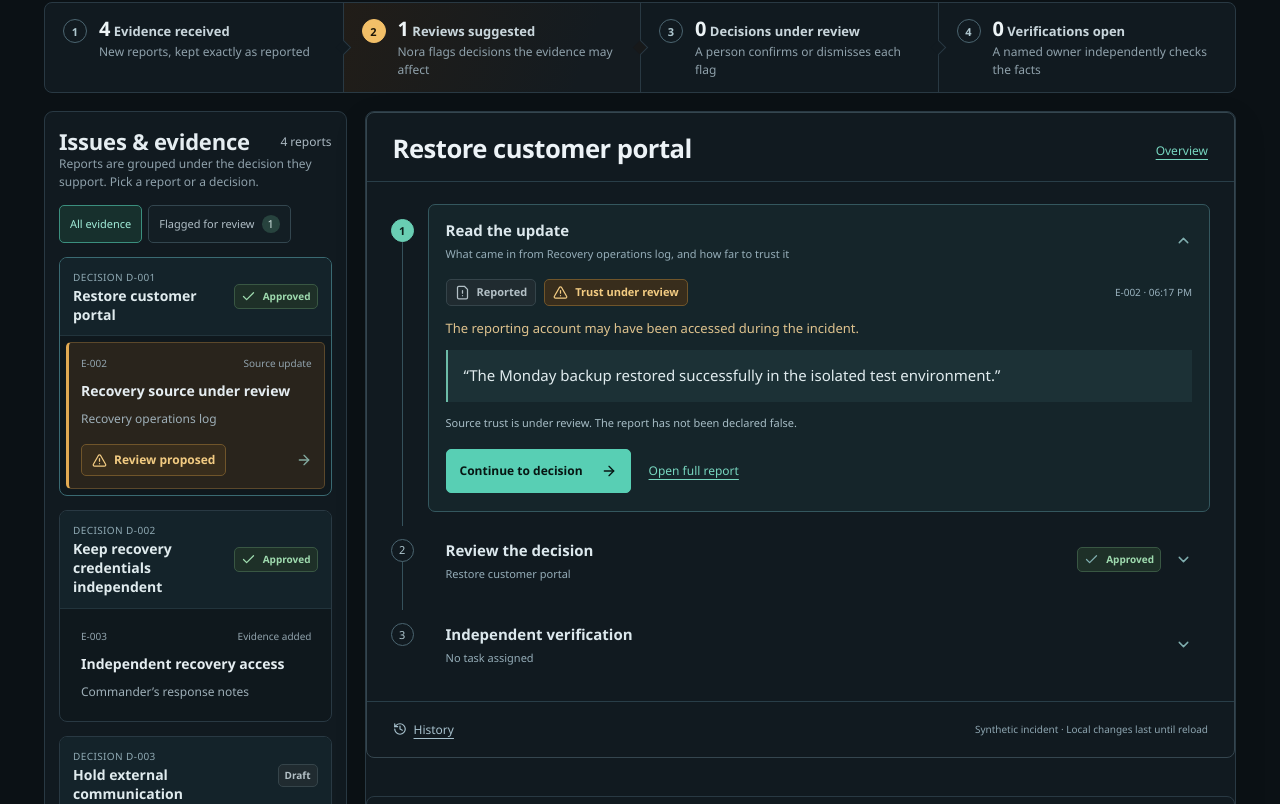
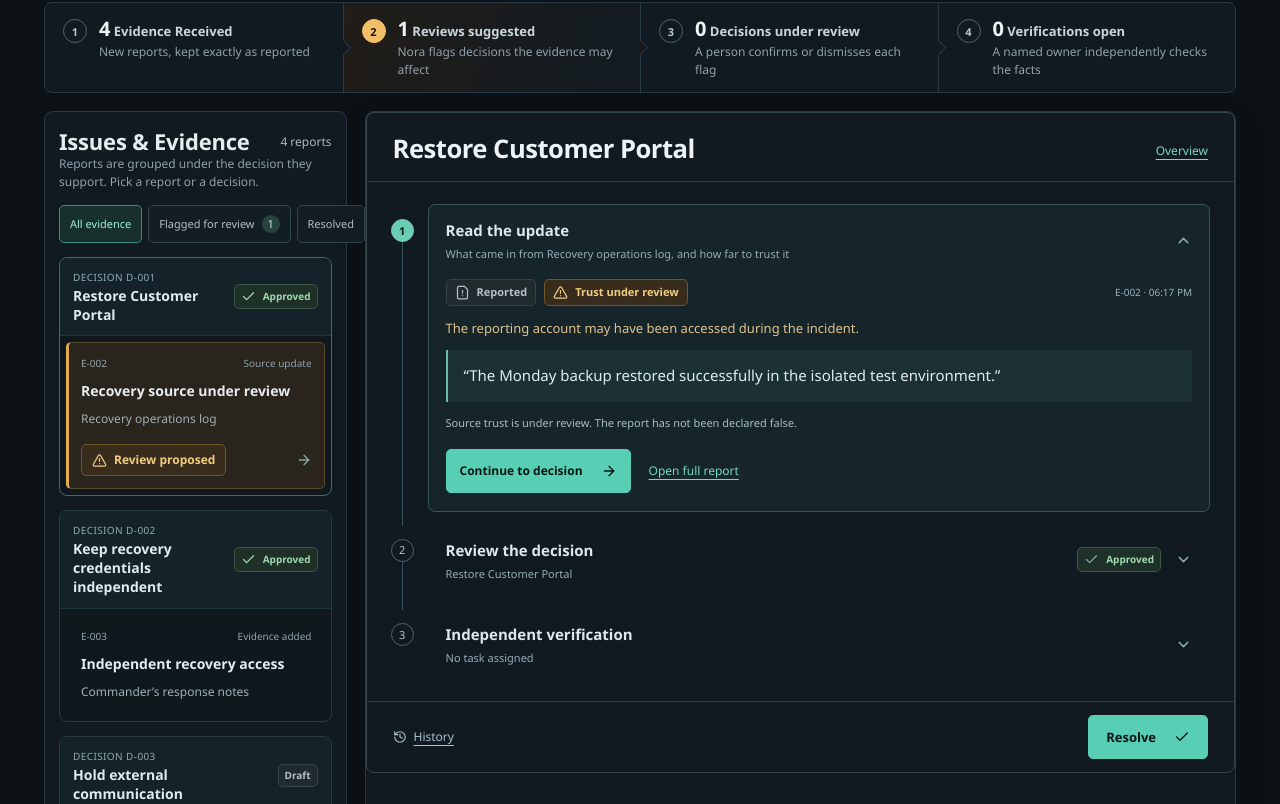
Before and after one commit to campeete/utdhack26, a React (Vite) app: page / in a window 1280 px wide. Shown: the part 216-1020 px from the top of the page. Built offline with nearby package versions, Linux system fonts and the light colour scheme.

Commit message:
Issues Now Resolvable into their Own  Tab

```diff
--- a/shared/review.ts
+++ b/shared/review.ts
@@ -30,3 +30,14 @@ export function confirmReview(data: Snapshot, proposalId: string, reason: string
     activity: [{ id: `review:${proposal.id}`, incidentId: proposal.incidentId, version: 1, text: `Source review confirmed. ${reason.trim()}`, actor, at }, ...data.activity],
   };
 }
+
+export function resolveDecision(data: Snapshot, decisionId: string, actor: string, at: string): Snapshot {
+  const decision = data.decisions.find(d => d.id === decisionId && d.incidentId === data.incident.id);
+  if (!decision) throw new Error('Decision not found.');
+  if (decision.state === 'closed') return data;
+  return {
+    ...data,
+    decisions: data.decisions.map(d => d.id === decision.id ? { ...d, state: 'closed', version: d.version + 1 } : d),
+    activity: [{ id: `resolve:${decision.id}`, incidentId: decision.incidentId, version: 1, text: `Decision ${decision.id} resolved.`, actor, at }, ...data.activity],
+  };
+}
--- a/src/data/fixture-adapter.ts
+++ b/src/data/fixture-adapter.ts
@@ -1,7 +1,7 @@
 import type { Snapshot } from '../../shared/contracts';
 import type { IncidentData } from './interface';
 import { createFixture } from './fixtures';
-import { confirmReview } from '../../shared/review';
+import { confirmReview, resolveDecision } from '../../shared/review';
 import { buildReassessmentRequest, dismissProposal, recordReassessment, retryReassessment, REVIEW_ROLES, type ReassessmentRequest } from '../../shared/reassessment';
 
 /** Stands in for the server-side Nemotron worker. Returns the model's raw reply. */
@@ -49,6 +49,7 @@ export function createFixtureAdapter(options: { reassess?: Reassessor; delayMs?:
     mode: 'fixture',
     identity,
     async load() { return copy(); },
+    async resolveDecision(id) { requireReviewer(); data = resolveDecision(data, id, actor, new Date().toISOString()); return copy(); },
     async confirm(id, reason) { requireReviewer(); data = confirmReview(data, id, reason, actor, new Date().toISOString()); return copy(); },
     async dismiss(id, feedback) {
       requireReviewer();
--- a/src/data/fixtures.ts
+++ b/src/data/fixtures.ts
@@ -22,7 +22,7 @@ export function createFixture(): Snapshot {
       { ...base('E-007'), title: 'Backup service account used by attacker', sourceId: 'source-credentials', text: `${leaked} of ${accounts.length} accounts appear in the attacker's credential dump (${privilegedLeaked} privileged). The attacker used ${attackerUsed.length}: ${attackerUsed.map(a => a.jobTitle).join(' and ')}. The backup service account shows a suspected attacker login on Sunday 2026-11-01 03:12 UTC, before the Monday backup was taken.`, standing: 'reported', eventTime: '2026-11-01T03:12:00Z', recordedAt: '2026-11-07T18:52:00Z' },
     ],
     decisions: [
-      { ...base('D-001'), title: 'Restore customer portal', rationale: 'Restore service from the Monday backup in an isolated environment while the investigation continues. Approval is provisional and depends on validating the recovery assumptions.', assumption: 'Monday backup predates the intrusion.', evidenceIds: ['E-002'], owner: 'Alex Chen', state: 'approved', approvedAt: '2026-11-07T18:42:00Z' },
+      { ...base('D-001'), title: 'Restore Customer Portal', rationale: 'Restore service from the Monday backup in an isolated environment while the investigation continues. Approval is provisional and depends on validating the recovery assumptions.', assumption: 'Monday backup predates the intrusion.', evidenceIds: ['E-002'], owner: 'Alex Chen', state: 'approved', approvedAt: '2026-11-07T18:42:00Z' },
       { ...base('D-002'), title: 'Keep recovery credentials independent', rationale: 'Use the separate response identity boundary for all recovery work.', assumption: 'Recovery credentials are independent of corporate SSO.', evidenceIds: ['E-003'], owner: 'Morgan Patel', state: 'approved', approvedAt: '2026-11-07T18:28:00Z' },
       { ...base('D-003'), title: 'Hold external communication', rationale: 'Prepare a factual update for human review when the affected scope is clearer.', assumption: 'Exfiltration remains unknown.', evidenceIds: [], owner: 'Sam Rivera', state: 'draft' },
     ],
--- a/src/data/interface.ts
+++ b/src/data/interface.ts
@@ -7,6 +7,7 @@ export interface IncidentData {
     readonly authenticated: boolean;
   } | null;
   load(): Promise<Snapshot>;
+  resolveDecision(decisionId: string): Promise<Snapshot>;
   confirm(proposalId: string, reason: string): Promise<Snapshot>;
   /**
    * Dismisses a suggestion. Empty or whitespace feedback dismisses without AI.
--- a/src/features/Decisions.tsx
+++ b/src/features/Decisions.tsx
@@ -13,7 +13,7 @@ export function Decisions({ data, adapter, onUpdate, selection, onSelect }: {
   data: Snapshot; adapter: IncidentData; onUpdate: (data: Snapshot) => void;
   selection: Selection; onSelect: (selection: Selection) => void;
 }) {
-  const [filter, setFilter] = useState<'all' | 'review'>('all');
+  const [filter, setFilter] = useState<'all' | 'review' | 'resolved'>('all');
   const [draft, setDraft] = useState<Draft | null>(null);
   const contextHeading = useRef<HTMLHeadingElement>(null);
   const changesHeading = useRef<HTMLHeadingElement>(null);
@@ -23,7 +23,7 @@ export function Decisions({ data, adapter, onUpdate, selection, onSelect }: {
   const openTasks = data.tasks.filter(t => t.state === 'open').length;
   // The product's story in four stages; each count is a live number from the incident record.
   const stages = [
-    { title: 'Evidence received', value: data.evidence.length, purpose: 'New reports, kept exactly as reported' },
+    { title: 'Evidence Received', value: data.evidence.length, purpose: 'New reports, kept exactly as reported' },
     { title: 'Reviews suggested', value: reviewCount, purpose: 'Nora flags decisions the evidence may affect' },
     { title: 'Decisions under review', value: needsReviewCount, purpose: 'A person confirms or dismisses each flag' },
     { title: 'Verifications open', value: openTasks, purpose: 'A named owner independently checks the facts' },
@@ -35,9 +35,14 @@ export function Decisions({ data, adapter, onUpdate, selection, onSelect }: {
     ...data.decisions.map(decision => ({ decision, items: decision.evidenceIds.map(id => data.evidence.find(e => e.id === id)).filter((e): e is Snapshot['evidence'][number] => !!e) })),
     { decision: null, items: data.evidence.filter(e => !data.decisions.some(d => d.evidenceIds.includes(e.id))) },
   ]
-    .map(group => ({ ...group, shown: group.items.filter(e => filter === 'all' || flagged(e.id)) }))
-    .filter(group => filter === 'all' ? (group.decision || group.items.length) : group.shown.length)
+    .map(group => ({ ...group, shown: group.items.filter(e => filter !== 'review' || flagged(e.id)) }))
+    .filter(group => {
+      if (filter === 'resolved') return group.decision?.state === 'closed';
+      if (group.decision?.state === 'closed') return false;
+      return filter === 'review' ? group.shown.length > 0 : !!group.decision || group.items.length > 0;
+    })
     .sort((x, y) => Number(y.items.some(e => flagged(e.id))) - Number(x.items.some(e => flagged(e.id))));
+  const resolvedCount = data.decisions.filter(decision => decision.state === 'closed').length;
   function select(next: Selection) {
     onSelect(next);
     requestAnimationFrame(() => focusContext(contextHeading.current));
@@ -60,10 +65,10 @@ export function Decisions({ data, adapter, onUpdate, selection, onSelect }: {
     </div>
     <div className="incident-workspace">
       <section className="change-stream" aria-labelledby="changes-heading">
-        <div className="section-heading"><h2 id="changes-heading" ref={changesHeading} tabIndex={-1}>Issues & evidence</h2><span className="quiet-count">{data.evidence.length} reports</span></div>
+        <div className="section-heading"><h2 id="changes-heading" ref={changesHeading} tabIndex={-1}>Issues & Evidence</h2><span className="quiet-count">{data.evidence.length} reports</span></div>
         <p className="stream-intro">Reports are grouped under the decision they support. Pick a report or a decision.</p>
-        <div className="change-filters" role="group" aria-label="Filter changes"><button className={filter === 'all' ? 'selected' : ''} aria-pressed={filter === 'all'} onClick={() => setFilter('all')}>All evidence</button><button className={filter === 'review' ? 'selected' : ''} aria-pressed={filter === 'review'} onClick={() => setFilter('review')}>Flagged for review <span>{reviewCount}</span></button></div>
-        <div className="issue-groups">{groups.length ? groups.map(({ decision, shown, items }) => <section key={decision?.id ?? 'unlinked'} className={`issue-group ${decision && selection.decisionId === decision.id ? 'active' : ''} ${decision ? '' : 'unlinked'}`} aria-label={decision ? `${decision.id} ${decision.title}` : 'Evidence not linked to a decision'}>
+        <div className="change-filters" role="group" aria-label="Filter changes"><button className={filter === 'all' ? 'selected' : ''} aria-pressed={filter === 'all'} onClick={() => setFilter('all')}>All evidence</button><button className={filter === 'review' ? 'selected' : ''} aria-pressed={filter === 'review'} onClick={() => setFilter('review')}>Flagged for review <span>{reviewCount}</span></button><button className={filter === 'resolved' ? 'selected' : ''} aria-pressed={filter === 'resolved'} onClick={() => setFilter('resolved')}>Resolved</button></div>
+        <div className="issue-groups">{groups.length ? groups.map(({ decision, shown, items }) => <section key={decision?.id ?? 'unlinked'} className={`issue-group ${decision && selection.decisionId === decision.id ? 'active' : ''} ${decision ? '' : 'unlinked'}`} aria-label={decision ? `${decision.id} ${decision.title}${decision.state === 'closed' ? ', resolved' : ''}` : 'Evidence not linked to a decision'}>
           {decision ? <button className="issue-head" onClick={() => select({ evidenceId: items[0]?.id ?? null, decisionId: decision.id })} aria-controls="change-context" aria-pressed={selection.decisionId === decision.id && !items.some(e => e.id === selection.evidenceId)}>
             <span className="issue-title"><small>Decision {decision.id}</small><strong>{decision.title}</strong></span>
             <Status value={decision.state} />
@@ -71,17 +76,20 @@ export function Decisions({ data, adapter, onUpdate, selection, onSelect }: {
           <div className="issue-items">{shown.length ? shown.map(e => {
             const p = proposalForEvidence(data, e.id, decision?.id);
             const s = data.sources.find(s => s.id === e.sourceId);
-            const reviewState = p?.state === 'accepted' ? 'needs_review' : p?.state;
+            const resolved = decision?.state === 'closed';
+            const underReview = !resolved && s?.trust === 'under_review';
+            const reviewState = resolved ? undefined : p?.state === 'accepted' ? 'needs_review' : p?.state;
             const isSelected = selection.evidenceId === e.id && (selection.decisionId ?? null) === (decision?.id ?? null);
-            return <button key={e.id} className={`change-item ${isSelected ? 'selected' : ''} ${p?.state === 'pending' ? 'attention' : ''}`} onClick={() => select({ evidenceId: e.id, decisionId: decision?.id ?? null })} aria-pressed={isSelected} aria-controls="change-context">
-              <span className="change-time">{e.id}<span>{s?.trust === 'under_review' ? 'Source update' : 'Evidence added'}</span></span>
-              <strong>{s?.trust === 'under_review' ? 'Recovery source under review' : e.title}</strong>
+            return <button key={e.id} className={`change-item ${isSelected ? 'selected' : ''} ${!resolved && p?.state === 'pending' ? 'attention' : ''}`} onClick={() => select({ evidenceId: e.id, decisionId: decision?.id ?? null })} aria-pressed={isSelected} aria-controls="change-context">
+              <span className="change-time">{e.id}<span>{underReview ? 'Source update' : 'Evidence added'}</span></span>
+              <strong>{underReview ? 'Recovery source under review' : e.title}</strong>
               <span className="change-summary">{s?.label}</span>
               {reviewState && <span className="change-bottom"><Status value={reviewState} /><ArrowRight size={16} /></span>}
             </button>;
           }) : <p className="issue-empty">{decision ? 'No evidence linked to this decision yet.' : 'Every report is linked to a decision.'}</p>}</div>
           {!decision && !!items.length && <p className="issue-note">Check whether any of these should be tied to a decision above.</p>}
-        </section>) : <div className="empty"><Check size={22} /><h3>Nothing flagged</h3><p>Your selected item stays open. Switch to All evidence to see every report.</p><button className="text-button" onClick={() => setFilter('all')}>Show all evidence</button></div>}</div>
+        </section>) : <div className="empty"><Check size={22} /><h3>{filter === 'review' ? 'Nothing flagged' : filter === 'resolved' ? 'Nothing resolved yet' : 'No open issues'}</h3><p>{filter === 'review' ? 'Switch to All evidence to see every open report.' : filter === 'resolved' ? 'Resolved decisions will appear here.' : 'All decision issues are resolved.'}</p>{filter === 'review' && <button className="text-button" onClick={() => setFilter('all')}>Show all evidence</button>}</div>}
+        </div>
       </section>
       <div id="change-context" className="change-context story-host">
         <IncidentStory key={`${selection.evidenceId}:${selection.decisionId}`} data={data} adapter={adapter} onUpdate={onUpdate} selection={selection} headingRef={contextHeading} onOverview={() => focusContext(changesHeading.current)} onSelectProposal={id => onSelect({ ...selection, proposalId: id })} onDiscuss={text => setDraft({ text, nonce: Date.now() })} />
--- a/src/features/IncidentStory.tsx
+++ b/src/features/IncidentStory.tsx
@@ -45,12 +45,15 @@ export function IncidentStory({
   const decision = data.decisions.find((d) => d.id === selection.decisionId);
   // An explicitly opened suggestion wins; otherwise an open one, then the newest
   // (so Nora's revision shows after a dismissal with feedback).
-  const proposal =
+  const selectedProposal =
     (selection.proposalId
       ? data.proposals.find(
           (p) => p.id === selection.proposalId && p.evidenceId === evidence?.id,
         )
       : undefined) ?? proposalForEvidence(data, evidence?.id, decision?.id);
+  const proposal = decision?.state === "closed" && selectedProposal?.state === "pending"
+    ? undefined
+    : selectedProposal;
   const task = data.tasks.find(
     (t) => t.proposalId === proposal?.id && t.decisionId === decision?.id,
   );
@@ -64,6 +67,8 @@ export function IncidentStory({
   const [composer, setComposer] = useState<ReviewAction | null>(null);
   const [reviewBusy, setReviewBusy] = useState(false);
   const [dismissOpen, setDismissOpen] = useState(false);
+  const [resolving, setResolving] = useState(false);
+  const [resolveError, setResolveError] = useState("");
   const [detail, setDetail] = useState<"trail" | "updates" | null>(null);
   const stepHeadings = useRef<(HTMLButtonElement | null)[]>([]);
   function showStep(next: Step) {
@@ -75,6 +80,18 @@ export function IncidentStory({
     setReviewBusy(false);
     setComposer(null);
     showStep(next.tasks.some((t) => t.proposalId === proposal?.id) ? 3 : 2);
+  }
+  async function resolve() {
+    if (!decision || decision.state === "closed" || resolving) return;
+    setResolving(true);
+    setResolveError("");
+    try {
+      onUpdate(await adapter.resolveDecision(decision.id));
+    } catch (error) {
+      setResolveError((error as Error).message);
+    } finally {
+      setResolving(false);
+    }
   }
   const titles = [
     "Read the update",
@@ -160,14 +177,14 @@ export function IncidentStory({
                         <>
                           <div className="procedure-evidence-meta">
                             <Status value={evidence.standing} />
-                            {source?.trust === "under_review" && (
+                            {decision?.state !== "closed" && source?.trust === "under_review" && (
                               <Status value="under_review" />
                             )}
                             <span className="procedure-report-time">
                               {evidence.id} · {localTime(evidence.recordedAt)}
                             </span>
                           </div>
-                          {source?.trust === "under_review" && (
+                          {decision?.state !== "closed" && source?.trust === "under_review" && (
                             <p className="procedure-concern">
                               {source.reason.split(/(?<=[.!?])\s/)[0]}
                             </p>
@@ -177,7 +194,7 @@ export function IncidentStory({
                           </blockquote>
                           <AccountsNamed accounts={accountsNamedIn(evidence, data.accounts)} />
                           <p className="procedure-note">
-                            {source?.trust === "under_review"
+                            {decision?.state !== "closed" && source?.trust === "under_review"
                               ? "Source trust is under review. The report has not been declared false."
                               : "This is the original report, not a confirmed analysis finding."}
                           </p>
@@ -239,7 +256,7 @@ export function IncidentStory({
                             >
                               <GitBranch size={15} />
                               Decision trail
-                              {source?.trust === "under_review" && <span className="toggle-flag">Weak link</span>}
+                              {decision?.state !== "closed" && source?.trust === "under_review" && <span className="toggle-flag">Weak link</span>}
                               <ChevronDown size={14} />
                             </button>
                             {!!briefings.length && (
@@ -388,10 +405,16 @@ export function IncidentStory({
             <History size={14} />
             History
           </button>
-          {adapter.mode === "fixture" && (
-            <span>Synthetic incident · Local changes last until reload</span>
-          )}
+          {decision && (decision.state === "closed" ? (
+            <span className="resolve-complete" role="status">Resolved</span>
+          ) : (
+            <button className="primary" onClick={resolve} disabled={resolving}>
+              {resolving ? "Resolving…" : "Resolve"}
+              <Check size={16} />
+            </button>
+          ))}
         </div>
+        {resolveError && <p className="error" role="alert">{resolveError}</p>}
       </article>
       {record && (
         <SupportingRecords
```
Also changed, not shown: 1 other file (tests, documents, lock files or other folders).
